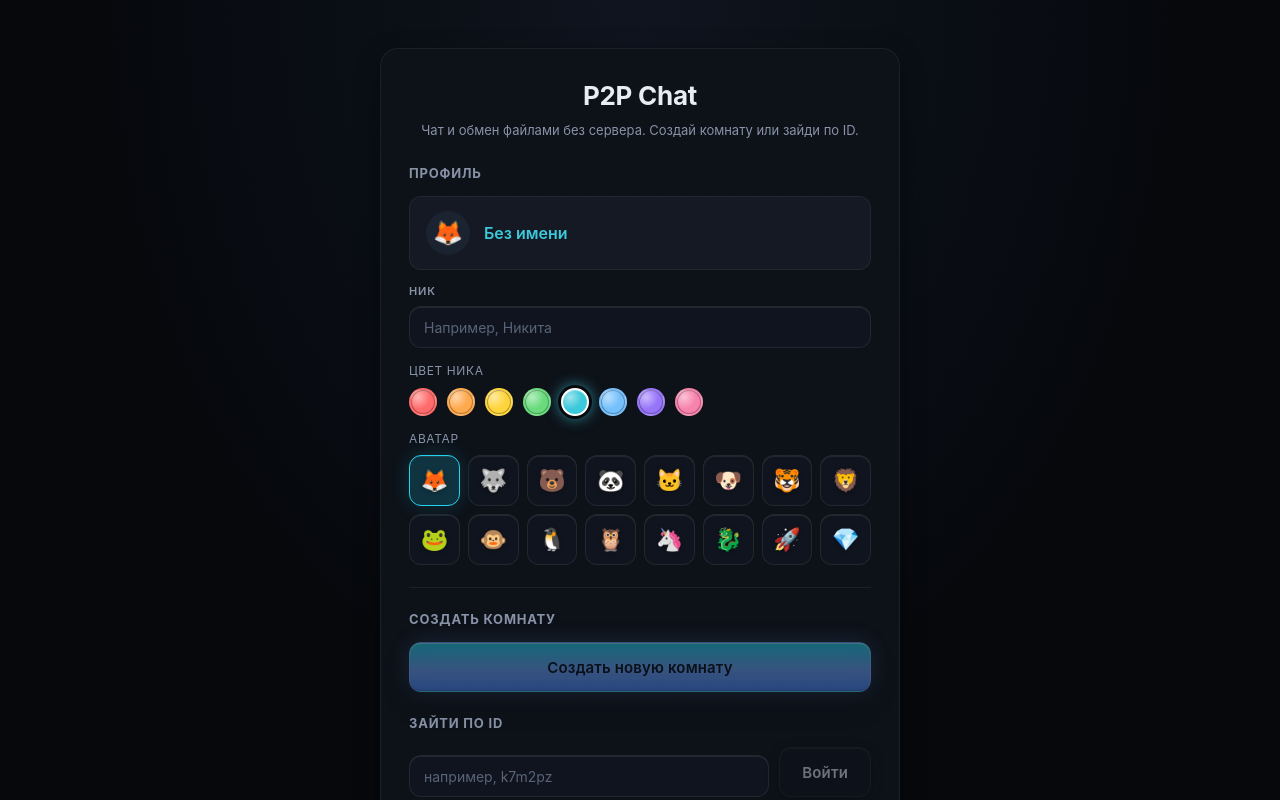
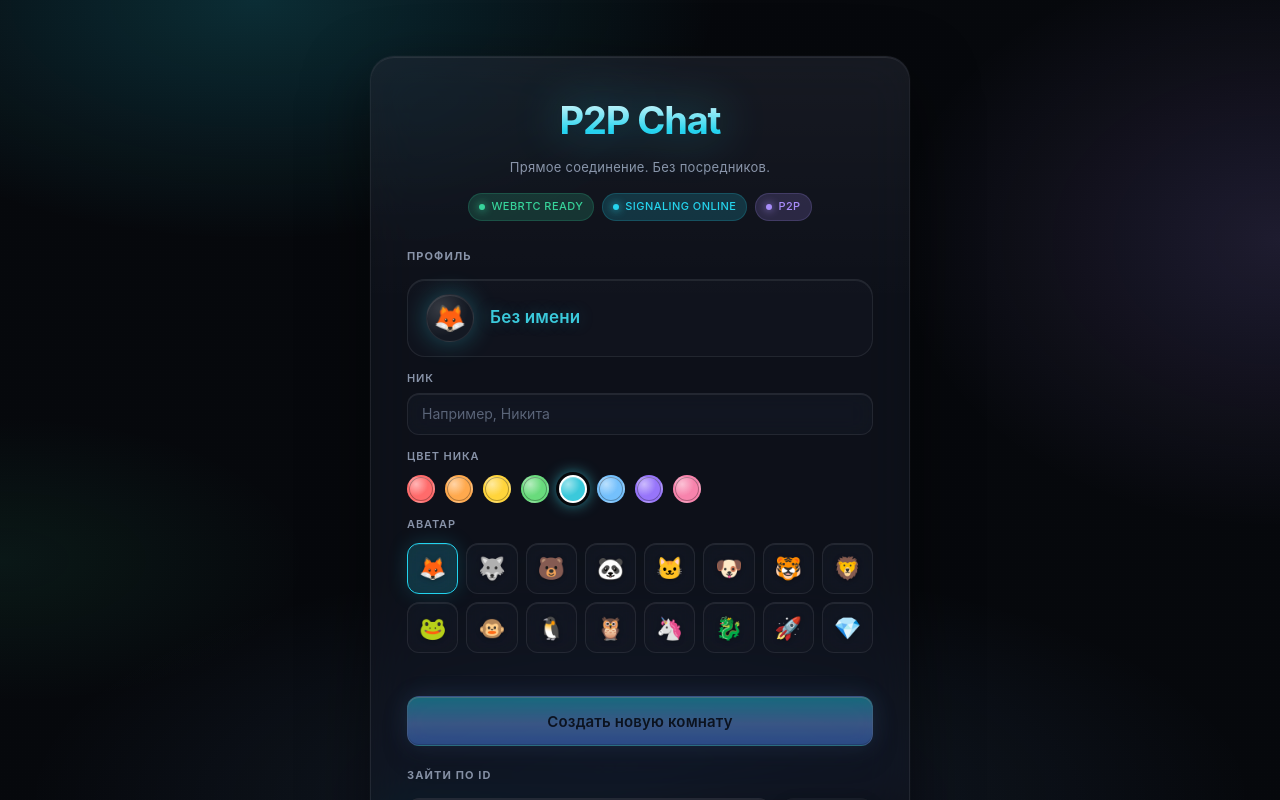
Before and after one commit to StailFX/P2P-chat, a React app: page / in a window 1280 px wide. Shown: the top 800 px of the page. Built offline with nearby package versions, Linux system fonts and the light colour scheme.

Commit message:
feat(lobby): redesign with glassmorphism, connection badges, fix recent rooms and join form layout

```diff
--- a/src/screens/Chat/Chat.jsx
+++ b/src/screens/Chat/Chat.jsx
@@ -3,6 +3,8 @@ import styled from '@emotion/styled';
 import { Button } from '../../components/Button';
 
 const Wrapper = styled.div({
+  position: 'relative',
+  zIndex: 1,
   minHeight: '100%',
   display: 'flex',
   alignItems: 'center',
@@ -11,19 +13,40 @@ const Wrapper = styled.div({
 });
 
 const Card = styled.section(({ theme }) => ({
+  position: 'relative',
   maxWidth: 480,
   width: '100%',
-  background: theme.colors.bg1,
-  border: `1px solid ${theme.colors.border}`,
-  borderRadius: theme.radii.lg,
-  padding: 28,
+  background: theme.colors.glassBg,
+  backdropFilter: theme.blurs.glass,
+  WebkitBackdropFilter: theme.blurs.glass,
+  border: `1px solid ${theme.colors.glassBorder}`,
+  borderRadius: theme.radii.xl,
+  padding: 32,
   textAlign: 'center',
+  boxShadow: `
+    inset 0 1px 0 ${theme.colors.glassHighlight},
+    0 24px 64px rgba(0,0,0,0.5)
+  `,
 }));
 
-const Heading = styled.h1({
-  fontSize: 20,
-  margin: '0 0 20px',
-});
+const Heading = styled.h1(({ theme }) => ({
+  fontSize: 22,
+  margin: '0 0 8px',
+  fontWeight: 700,
+  letterSpacing: '-0.01em',
+}));
+
+const RoomId = styled.span(({ theme }) => ({
+  fontFamily: theme.fonts.mono,
+  color: theme.colors.cyan,
+  fontWeight: 600,
+}));
+
+const Hint = styled.p(({ theme }) => ({
+  margin: '0 0 24px',
+  color: theme.colors.textMuted,
+  fontSize: 13,
+}));
 
 export function Chat() {
   const navigate = useNavigate();
@@ -32,7 +55,10 @@ export function Chat() {
   return (
     <Wrapper>
       <Card>
-        <Heading>Чат — {roomId}</Heading>
+        <Heading>
+          Чат — <RoomId>{roomId}</RoomId>
+        </Heading>
+        <Hint>Подключение установлено. Можно общаться.</Hint>
         <Button variant="secondary" onClick={() => navigate('/')}>
           Выйти в лобби
         </Button>
--- a/src/screens/Files/Files.jsx
+++ b/src/screens/Files/Files.jsx
@@ -3,6 +3,8 @@ import styled from '@emotion/styled';
 import { Button } from '../../components/Button';
 
 const Wrapper = styled.div({
+  position: 'relative',
+  zIndex: 1,
   minHeight: '100%',
   display: 'flex',
   alignItems: 'center',
@@ -11,19 +13,40 @@ const Wrapper = styled.div({
 });
 
 const Card = styled.section(({ theme }) => ({
+  position: 'relative',
   maxWidth: 480,
   width: '100%',
-  background: theme.colors.bg1,
-  border: `1px solid ${theme.colors.border}`,
-  borderRadius: theme.radii.lg,
-  padding: 28,
+  background: theme.colors.glassBg,
+  backdropFilter: theme.blurs.glass,
+  WebkitBackdropFilter: theme.blurs.glass,
+  border: `1px solid ${theme.colors.glassBorder}`,
+  borderRadius: theme.radii.xl,
+  padding: 32,
   textAlign: 'center',
+  boxShadow: `
+    inset 0 1px 0 ${theme.colors.glassHighlight},
+    0 24px 64px rgba(0,0,0,0.5)
+  `,
 }));
 
-const Heading = styled.h1({
-  fontSize: 20,
-  margin: '0 0 20px',
-});
+const Heading = styled.h1(({ theme }) => ({
+  fontSize: 22,
+  margin: '0 0 8px',
+  fontWeight: 700,
+  letterSpacing: '-0.01em',
+}));
+
+const RoomId = styled.span(({ theme }) => ({
+  fontFamily: theme.fonts.mono,
+  color: theme.colors.cyan,
+  fontWeight: 600,
+}));
+
+const Hint = styled.p(({ theme }) => ({
+  margin: '0 0 24px',
+  color: theme.colors.textMuted,
+  fontSize: 13,
+}));
 
 export function Files() {
   const navigate = useNavigate();
@@ -32,7 +55,10 @@ export function Files() {
   return (
     <Wrapper>
       <Card>
-        <Heading>Файлы — {roomId}</Heading>
+        <Heading>
+          Файлы — <RoomId>{roomId}</RoomId>
+        </Heading>
+        <Hint>Перетащи файлы сюда или выбери на устройстве.</Hint>
         <Button variant="secondary" onClick={() => navigate('/')}>
           Выйти в лобби
         </Button>
--- a/src/screens/Lobby/Lobby.jsx
+++ b/src/screens/Lobby/Lobby.jsx
@@ -46,43 +46,108 @@ const formatLastVisited = (ts) => {
   return `${d} дн назад`;
 };
 
-const Page = styled.div(({ theme }) => ({
+const Page = styled.div({
+  position: 'relative',
+  zIndex: 1,
   minHeight: '100%',
   display: 'flex',
   alignItems: 'flex-start',
   justifyContent: 'center',
-  padding: '48px 16px',
-  background: `radial-gradient(ellipse at top, rgba(110, 168, 254, 0.08), transparent 60%), ${theme.colors.bg0}`,
-  [`@media (max-width: ${theme.breakpoints.mobile})`]: { padding: '24px 12px' },
-}));
+  padding: '56px 20px 64px',
+});
 
 const Card = styled.section(({ theme }) => ({
+  position: 'relative',
   width: '100%',
-  maxWidth: 520,
-  background: theme.colors.bg1,
-  border: `1px solid ${theme.colors.border}`,
-  borderRadius: theme.radii.lg,
-  padding: '28px 28px 32px',
-  boxShadow: theme.shadows.md,
-  [`@media (max-width: ${theme.breakpoints.mobile})`]: { padding: 20 },
+  maxWidth: 540,
+  background: theme.colors.glassBg,
+  backdropFilter: theme.blurs.glass,
+  WebkitBackdropFilter: theme.blurs.glass,
+  border: `1px solid ${theme.colors.glassBorder}`,
+  borderRadius: theme.radii.xl,
+  padding: '36px 36px 40px',
+  boxShadow: `
+    inset 0 1px 0 ${theme.colors.glassHighlight},
+    inset 0 -1px 0 rgba(0, 0, 0, 0.3),
+    0 24px 64px rgba(0, 0, 0, 0.5),
+    0 0 0 1px rgba(255, 255, 255, 0.02)
+  `,
+  '&::before': {
+    content: '""',
+    position: 'absolute',
+    inset: 0,
+    borderRadius: 'inherit',
+    pointerEvents: 'none',
+    background:
+      'linear-gradient(180deg, rgba(255,255,255,0.04) 0%, transparent 30%)',
+  },
+  [`@media (max-width: ${theme.breakpoints.mobile})`]: {
+    padding: '24px 20px 28px',
+    borderRadius: theme.radii.lg,
+  },
 }));
 
 const Header = styled.header({
   textAlign: 'center',
-  marginBottom: 24,
+  marginBottom: 28,
 });
 
-const Title = styled.h1({
-  fontSize: 26,
-  margin: '0 0 6px',
-  letterSpacing: '-0.01em',
-});
+const Logo = styled.h1(({ theme }) => ({
+  fontSize: 38,
+  margin: '0 0 10px',
+  letterSpacing: '-0.03em',
+  fontWeight: 700,
+  background: `linear-gradient(180deg, #ffffff 0%, ${theme.colors.cyan} 70%, ${theme.colors.accent} 100%)`,
+  WebkitBackgroundClip: 'text',
+  WebkitTextFillColor: 'transparent',
+  filter: 'drop-shadow(0 0 24px rgba(34, 211, 238, 0.45))',
+}));
 
-const Subtitle = styled.p(({ theme }) => ({
+const Tagline = styled.p(({ theme }) => ({
   margin: 0,
   color: theme.colors.textMuted,
   fontSize: 13,
+  letterSpacing: '0.02em',
 }));
+
+const BadgeRow = styled.div({
+  display: 'flex',
+  gap: 8,
+  justifyContent: 'center',
+  flexWrap: 'wrap',
+  marginTop: 16,
+});
+
+const Badge = styled.span(({ theme, tone = 'success' }) => {
+  const tones = {
+    success: { color: theme.colors.emerald, soft: theme.colors.emeraldSoft },
+    cyan: { color: theme.colors.cyan, soft: theme.colors.cyanSoft },
+    violet: { color: theme.colors.violet, soft: theme.colors.violetSoft },
+  };
+  const t = tones[tone];
+  return {
+    display: 'inline-flex',
+    alignItems: 'center',
+    gap: 6,
+    padding: '5px 10px',
+    borderRadius: 999,
+    fontSize: 11,
+    fontWeight: 500,
+    letterSpacing: '0.04em',
+    textTransform: 'uppercase',
+    color: t.color,
+    background: t.soft,
+    border: `1px solid ${t.soft}`,
+    '&::before': {
+      content: '""',
+      width: 6,
+      height: 6,
+      borderRadius: '50%',
+      background: t.color,
+      boxShadow: `0 0 8px ${t.color}`,
+    },
+  };
+});
 
 const Section = styled.section({
   display: 'flex',
@@ -93,68 +158,78 @@ const Section = styled.section({
 });
 
 const SectionTitle = styled.h2(({ theme }) => ({
-  fontSize: 13,
+  fontSize: 11,
   textTransform: 'uppercase',
-  letterSpacing: '0.06em',
+  letterSpacing: '0.1em',
   color: theme.colors.textMuted,
   margin: 0,
+  fontWeight: 700,
 }));
 
 const Row = styled.div({
   display: 'flex',
   flexDirection: 'column',
-  gap: 8,
+  gap: 10,
 });
 
 const RowLabel = styled.span(({ theme }) => ({
-  fontSize: 12,
+  fontSize: 11,
   color: theme.colors.textMuted,
   textTransform: 'uppercase',
-  letterSpacing: '0.05em',
+  letterSpacing: '0.08em',
+  fontWeight: 600,
 }));
 
 const ProfilePreview = styled.div(({ theme }) => ({
   display: 'flex',
   alignItems: 'center',
-  gap: 14,
-  padding: '14px 16px',
-  background: theme.colors.bg2,
-  border: `1px solid ${theme.colors.border}`,
-  borderRadius: theme.radii.md,
+  gap: 16,
+  padding: '14px 18px',
+  background: theme.colors.glassBg,
+  border: `1px solid ${theme.colors.glassBorder}`,
+  borderRadius: theme.radii.lg,
+  boxShadow: `inset 0 1px 0 ${theme.colors.glassHighlight}`,
 }));
 
-const ProfileAvatar = styled.div(({ theme }) => ({
-  width: 44,
-  height: 44,
+const ProfileAvatar = styled.div(({ theme, glowColor }) => ({
+  width: 48,
+  height: 48,
   borderRadius: '50%',
-  background: theme.colors.bg3,
+  background: `radial-gradient(circle at 30% 30%, rgba(255,255,255,0.15), transparent 60%), ${theme.colors.bg2}`,
+  border: `1px solid ${theme.colors.glassBorder}`,
   display: 'flex',
   alignItems: 'center',
   justifyContent: 'center',
-  fontSize: 24,
+  fontSize: 26,
+  boxShadow: `inset 0 1px 0 rgba(255,255,255,0.1), 0 0 24px ${glowColor || 'transparent'}`,
 }));
 
 const ProfileName = styled.div(({ color }) => ({
-  fontSize: 16,
+  fontSize: 17,
   fontWeight: 600,
   color,
+  letterSpacing: '0.01em',
+  textShadow: `0 0 16px ${color}40`,
 }));
 
 const Divider = styled.div(({ theme }) => ({
   height: 1,
-  background: theme.colors.border,
-  margin: '6px 0 22px',
+  background: `linear-gradient(90deg, transparent, ${theme.colors.glassBorder}, transparent)`,
+  margin: '8px 0 20px',
 }));
 
 const JoinForm = styled.form(({ theme }) => ({
-  display: 'grid',
-  gridTemplateColumns: '1fr auto',
+  display: 'flex',
   gap: 10,
-  alignItems: 'end',
+  alignItems: 'stretch',
   [`@media (max-width: ${theme.breakpoints.mobile})`]: {
-    gridTemplateColumns: '1fr',
+    flexDirection: 'column',
   },
 }));
+
+const JoinButton = styled(Button)({
+  flexShrink: 0,
+});
 
 const RecentList = styled.ul({
   listStyle: 'none',
@@ -162,23 +237,31 @@ const RecentList = styled.ul({
   padding: 0,
   display: 'flex',
   flexDirection: 'column',
-  gap: 6,
+  gap: 8,
 });
 
 const RecentItem = styled.li(({ theme }) => ({
-  display: 'flex',
-  gap: 4,
-  background: theme.colors.bg2,
-  border: `1px solid ${theme.colors.border}`,
+  position: 'relative',
+  background: theme.colors.glassBg,
+  border: `1px solid ${theme.colors.glassBorder}`,
   borderRadius: theme.radii.md,
-  overflow: 'hidden',
+  transition: 'border-color 0.2s, background 0.2s, box-shadow 0.2s',
+  boxShadow: `inset 0 1px 0 ${theme.colors.glassHighlight}`,
+  '&:hover': {
+    borderColor: theme.colors.borderStrong,
+    background: theme.colors.glassBgStrong,
+    boxShadow: `
+      inset 0 1px 0 ${theme.colors.glassHighlight},
+      0 0 20px ${theme.colors.cyanSoft}
+    `,
+  },
 }));
 
 const RecentMain = styled.button(({ theme }) => ({
-  flex: 1,
+  width: '100%',
   background: 'transparent',
   border: 'none',
-  padding: '10px 14px',
+  padding: '12px 48px 12px 16px',
   textAlign: 'left',
   cursor: 'pointer',
   color: theme.colors.text,
@@ -186,13 +269,15 @@ const RecentMain = styled.button(({ theme }) => ({
   justifyContent: 'space-between',
   alignItems: 'center',
   gap: 12,
-  '&:not(:disabled):hover': { background: theme.colors.bg3 },
+  borderRadius: 'inherit',
   '&:disabled': { opacity: 0.5, cursor: 'not-allowed' },
 }));
 
 const RecentId = styled.span(({ theme }) => ({
   fontFamily: theme.fonts.mono,
   fontSize: 14,
+  color: theme.colors.cyan,
+  letterSpacing: '0.04em',
 }));
 
 const RecentTime = styled.span(({ theme }) => ({
@@ -201,13 +286,23 @@ const RecentTime = styled.span(({ theme }) => ({
 }));
 
 const RecentRemove = styled.button(({ theme }) => ({
+  position: 'absolute',
+  right: 8,
+  top: '50%',
+  transform: 'translateY(-50%)',
+  width: 28,
+  height: 28,
+  borderRadius: '50%',
   background: 'transparent',
   border: 'none',
   color: theme.colors.textFaint,
   cursor: 'pointer',
-  padding: '0 14px',
-  fontSize: 20,
+  display: 'flex',
+  alignItems: 'center',
+  justifyContent: 'center',
+  fontSize: 16,
   lineHeight: 1,
+  transition: 'background 0.15s, color 0.15s',
   '&:hover': {
     color: theme.colors.danger,
     background: theme.colors.dangerSoft,
@@ -277,16 +372,21 @@ export function Lobby() {
     <Page>
       <Card aria-labelledby="lobby-title">
         <Header>
-          <Title id="lobby-title">P2P Chat</Title>
-          <Subtitle>
-            Чат и обмен файлами без сервера. Создай комнату или зайди по ID.
-          </Subtitle>
+          <Logo id="lobby-title">P2P Chat</Logo>
+          <Tagline>Прямое соединение. Без посредников.</Tagline>
+          <BadgeRow>
+            <Badge tone="success">WebRTC ready</Badge>
+            <Badge tone="cyan">Signaling online</Badge>
+            <Badge tone="violet">P2P</Badge>
+          </BadgeRow>
         </Header>
 
         <Section aria-labelledby="profile-title">
           <SectionTitle id="profile-title">Профиль</SectionTitle>
           <ProfilePreview>
-            <ProfileAvatar aria-hidden="true">{avatar.emoji}</ProfileAvatar>
+            <ProfileAvatar glowColor={`${color.value}55`} aria-hidden="true">
+              {avatar.emoji}
+            </ProfileAvatar>
             <ProfileName color={color.value}>
               {profile.nickname || 'Без имени'}
             </ProfileName>
@@ -321,8 +421,7 @@ export function Lobby() {
 
         <Divider />
 
-        <Section aria-labelledby="create-title">
-          <SectionTitle id="create-title">Создать комнату</SectionTitle>
+        <Section>
           <Button
             variant="primary"
             size="lg"
@@ -339,6 +438,7 @@ export function Lobby() {
           <JoinForm onSubmit={handleJoin} noValidate>
             <Input
               id="roomId"
+              size="lg"
               value={roomIdInput}
               onChange={(v) => {
                 setRoomIdInput(v);
@@ -348,14 +448,14 @@ export function Lobby() {
               maxLength={12}
               error={roomIdError}
             />
-            <Button
+            <JoinButton
               type="submit"
               variant="secondary"
               size="lg"
               disabled={!profile.isValid}
             >
               Войти
-            </Button>
+            </JoinButton>
           </JoinForm>
         </Section>
 
```
Also changed, not shown: src/screens/RoomLayout.jsx (+15 -9 lines).
